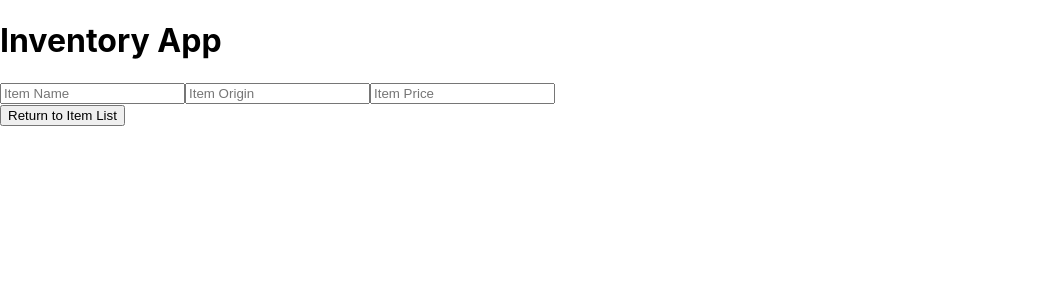
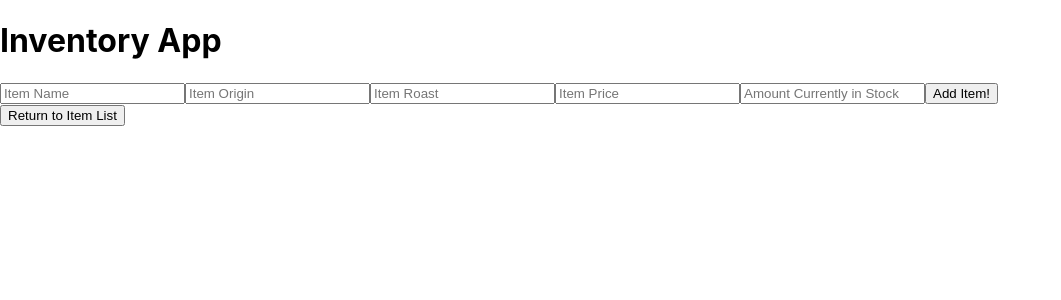
Before and after one commit to nsncowan/react-inventory-tracker, a React (Create React App) app: page / in a window 1280 px wide. Both pictures are taken after a click on the button "Add an Item". Shown: the top 300 px of the page, without its empty margins (0-1061 px from the left). Built offline with nearby package versions, Linux system fonts and the light colour scheme.

Commit message:
adjust prop names

```diff
--- a/src/components/Item.js
+++ b/src/components/Item.js
@@ -4,7 +4,7 @@ import PropTypes from "prop-types";
 function Item(props) {
   return (
     <React.Fragment>
-      <div onClick = {() => props.changeSelectedItemV2(props.id)}>
+      <div onClick = {() => props.changeSelectedItemProp2(props.id)}>
         <h3>{props.name}</h3>
         <h3>Origin: {props.origin}</h3>
         <h3>Roast: {props.roast}</h3>
@@ -24,7 +24,7 @@ Item.propTypes = {
   price: PropTypes.number,
   stock: PropTypes.number,
   // id: PropTypes.string,
-  changeSelectedItemV2: PropTypes.func
+  changeSelectedItemProp2: PropTypes.func
   // sellItemFunction: PropTypes.func
 };
 
--- a/src/components/ItemControl.js
+++ b/src/components/ItemControl.js
@@ -76,25 +76,25 @@ class ItemControl extends React.Component {
     let buttonText = null;
 
     if (this.state.editing) {
-      currentlyVisibleState = <EditItemForm item = {this.state.selectedItem} editItemV1 = {this.editItemOrigin} />;
+      currentlyVisibleState = <EditItemForm item = {this.state.selectedItem} editItemProp1 = {this.editItemOrigin} />;
       buttonText = 'Return to Item List';
     }
 
     else if (this.state.selectedItem != null) {
       currentlyVisibleState = <ItemDetail
                                 item = {this.state.selectedItem}
-                                handleEditClickV1 = {this.handleEditClickOrigin}
-                                deleteItemV1 = {this.deleteItemOrigin}/>;
+                                handleEditClickProp1 = {this.handleEditClickOrigin}
+                                deleteItemProp1 = {this.deleteItemOrigin}/>;
       buttonText = 'Return to Item List';
     }
 
     else if (this.state.formVisibleOnPage) {
-      currentlyVisibleState = <NewItemForm AddItemToListV1 = {this.AddItemToListOrigin}/>;
+      currentlyVisibleState = <NewItemForm AddItemToListProp1 = {this.AddItemToListOrigin}/>;
       buttonText = 'Return to Item List';
     }
 
     else {
-      currentlyVisibleState = <ItemList itemList = {this.state.mainItemList} changeSelectedItemV1 = {this.changeSelectedItemOrigin}/>;
+      currentlyVisibleState = <ItemList itemList = {this.state.mainItemList} changeSelectedItemProp1 = {this.changeSelectedItemOrigin}/>;
       buttonText = 'Add an Item';
     }
 
--- a/src/components/ItemDetail.js
+++ b/src/components/ItemDetail.js
@@ -2,16 +2,18 @@ import React from "react";
 import PropTypes from "prop-types";
 
 function ItemDetail(props){
-  const { item, deleteItemV1 } = props;
+  const { item, deleteItemProp1 } = props;
 
   return (
     <React.Fragment>
       <h1>Item Detail</h1>
-      <h3>{item.name}</h3>
-      <h3>{item.origin}</h3>
-      <h3>{item.price}</h3>
-      <button onClick={props.handleEditClickV1}>Edit Item</button>
-      <button onClick={() => deleteItemV1(item.id)}>Delete Item</button>
+      <h3>Name: {item.name}</h3>
+      <h3>Origin: {item.origin}</h3>
+      <h3>Roast: {item.roast}</h3>
+      <h3>Price: ${item.price}</h3>
+      <h3>Stock: {item.stock}</h3>
+      <button onClick={props.handleEditClickProp1}>Edit Item</button>
+      <button onClick={() => deleteItemProp1(item.id)}>Delete Item</button>
       <hr/>
     </React.Fragment>
   );
@@ -19,8 +21,8 @@ function ItemDetail(props){
 
 ItemDetail.propTypes = {
   item: PropTypes.object,
-  handleEditClickV1: PropTypes.func,
-  deleteItemV1: PropTypes.func,
+  handleEditClickProp1: PropTypes.func,
+  deleteItemProp1: PropTypes.func,
 }
 
 export default ItemDetail;
--- a/src/components/ItemList.js
+++ b/src/components/ItemList.js
@@ -9,7 +9,7 @@ function ItemList(props) {
       <hr />
       {props.itemList.map((item) =>
         <Item
-          changeSelectedItemV2 = {props.changeSelectedItemV1}
+          changeSelectedItemProp2 = {props.changeSelectedItemProp1}
           // sellItemFunctionV2 = {props.sellItemFunctionV1}
           name={item.name}
           origin = {item.origin}
@@ -24,7 +24,7 @@ function ItemList(props) {
 
 ItemList.propTypes = {
   itemList: PropTypes.array,
-  changeSelectedItemV1: PropTypes.func,
+  changeSelectedItemProp1: PropTypes.func,
   // sellItemFunctionV1: PropTypes.func
 };
 
--- a/src/components/NewItemForm.js
+++ b/src/components/NewItemForm.js
@@ -7,17 +7,19 @@ function NewItemForm(props){
 
   function handleNewItemFormSubmissionOrigin(event) {
     event.preventDefault();
-    props.AddItemToListV1({
+    props.AddItemToListProp1({
       name: event.target.name.value,
       origin: event.target.origin.value,
+      roast: event.target.roast.value,
       price: event.target.price.value,
+      stock: event.target.stock.value,
       id: v4()
     });
   }
   return (
     <React.Fragment>
       <ReusableForm
-        handleNewItemFormSubmissionV1={handleNewItemFormSubmissionOrigin}
+        formSubmissionHandler={handleNewItemFormSubmissionOrigin}
         buttonText="Add Item!" />
     </React.Fragment>
   );
@@ -26,7 +28,7 @@ function NewItemForm(props){
 
 // add PropTypes in lesson 36
 NewItemForm.propTypes = {
-  AddItemToListV1: PropTypes.func
+  AddItemToListProp1: PropTypes.func
 };
 
 export default NewItemForm;
--- a/src/components/ReusableForm.js
+++ b/src/components/ReusableForm.js
@@ -4,7 +4,7 @@ import PropTypes from "prop-types";
 function ReusableForm(props) {
   return (
     <React.Fragment>
-      <form onSubmit={props.handleNewItemFormSubmissionV1}>
+      <form onSubmit={props.formSubmissionHandler}>
         <input
           type="text"
           name="name"
@@ -14,16 +14,25 @@ function ReusableForm(props) {
           name="origin"
           placeholder="Item Origin"/>
         <input
+          type="text"
+          name="roast"
+          placeholder="Item Roast"/>
+        <input
           type="number"
           name="price"
           placeholder="Item Price"/>
+        <input
+          type="number"
+          name="stock"
+          placeholder="Amount Currently in Stock"/>
+        <button type='submit'>{props.buttonText}</button>
       </form>
     </React.Fragment>
   );
 }
 
 ReusableForm.propTypes = {
-  handleNewItemFormSubmissionV1: PropTypes.func,
+  formSubmissionHandler: PropTypes.func,
   buttonText: PropTypes.string
 };
 
```
Also changed, not shown: src/components/EditItemForm.js (+4 -3 lines).
